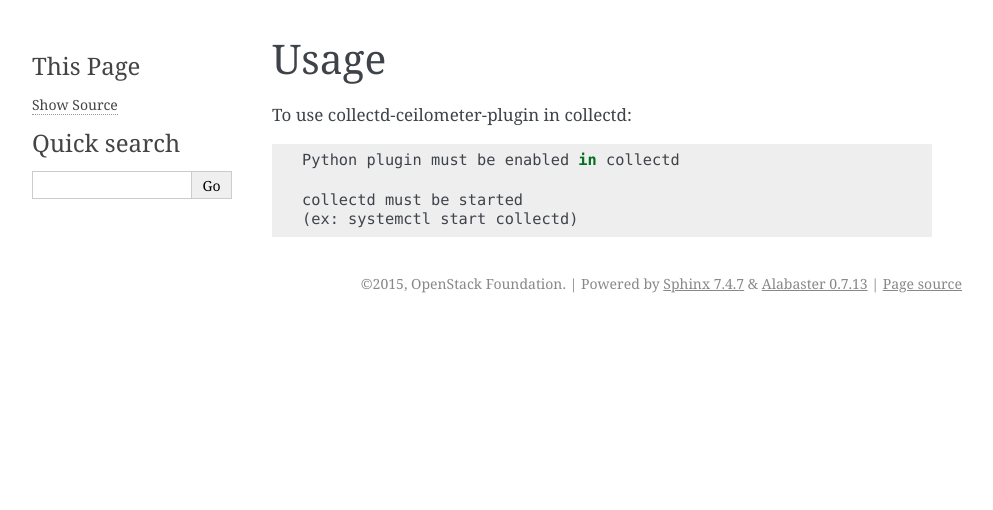
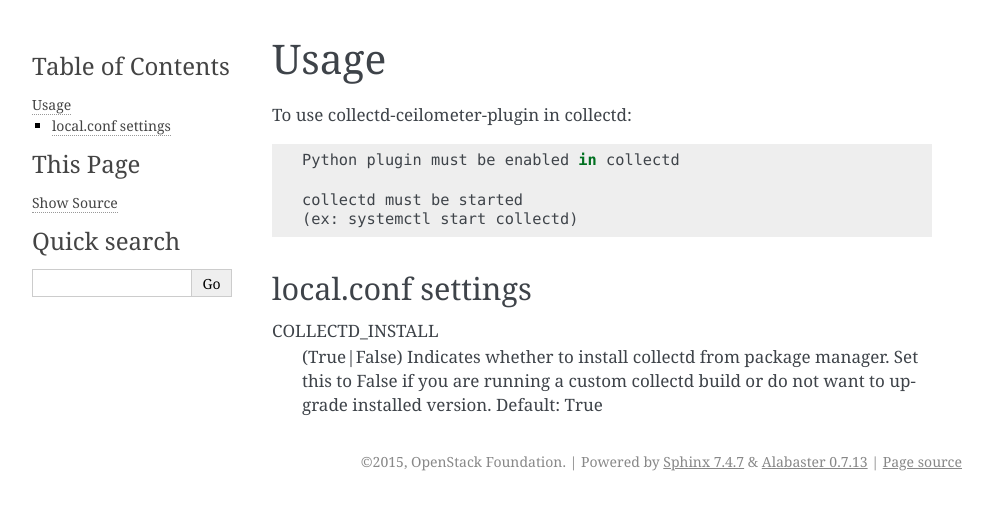
Before and after one commit to openstack-archive/collectd-openstack-plugins, a Sphinx documentation site: the page built from doc/source/usage.rst, in a window 1280 px wide. Shown: the top 510 px of the page, without its empty margins (148-1141 px from the left). Built offline with Sphinx 7.4.7, drawn with Linux system fonts in a browser that asks for light colours.

Commit message:
Adds option to disable collectd installation
Adds the COLLECTD_INSTALL option which toggles whether collectd is installed.
Defaults to True.
Should be set to False to use custom versions of collectd.

Closes-Bug #1567521

Change-Id: I8235e19ae90f6a3af21117cb07534831801d52d3

```diff
--- a/doc/source/usage.rst
+++ b/doc/source/usage.rst
@@ -8,3 +8,12 @@ To use collectd-ceilometer-plugin in collectd::
 
     collectd must be started
     (ex: systemctl start collectd)
+
+local.conf settings
+-------------------
+
+COLLECTD_INSTALL
+    (True|False) Indicates whether to install collectd from package manager.
+    Set this to False if you are running a custom collectd build or do not
+    want to upgrade installed version.
+    Default: True
```
Also changed, not shown: 2 other files.
